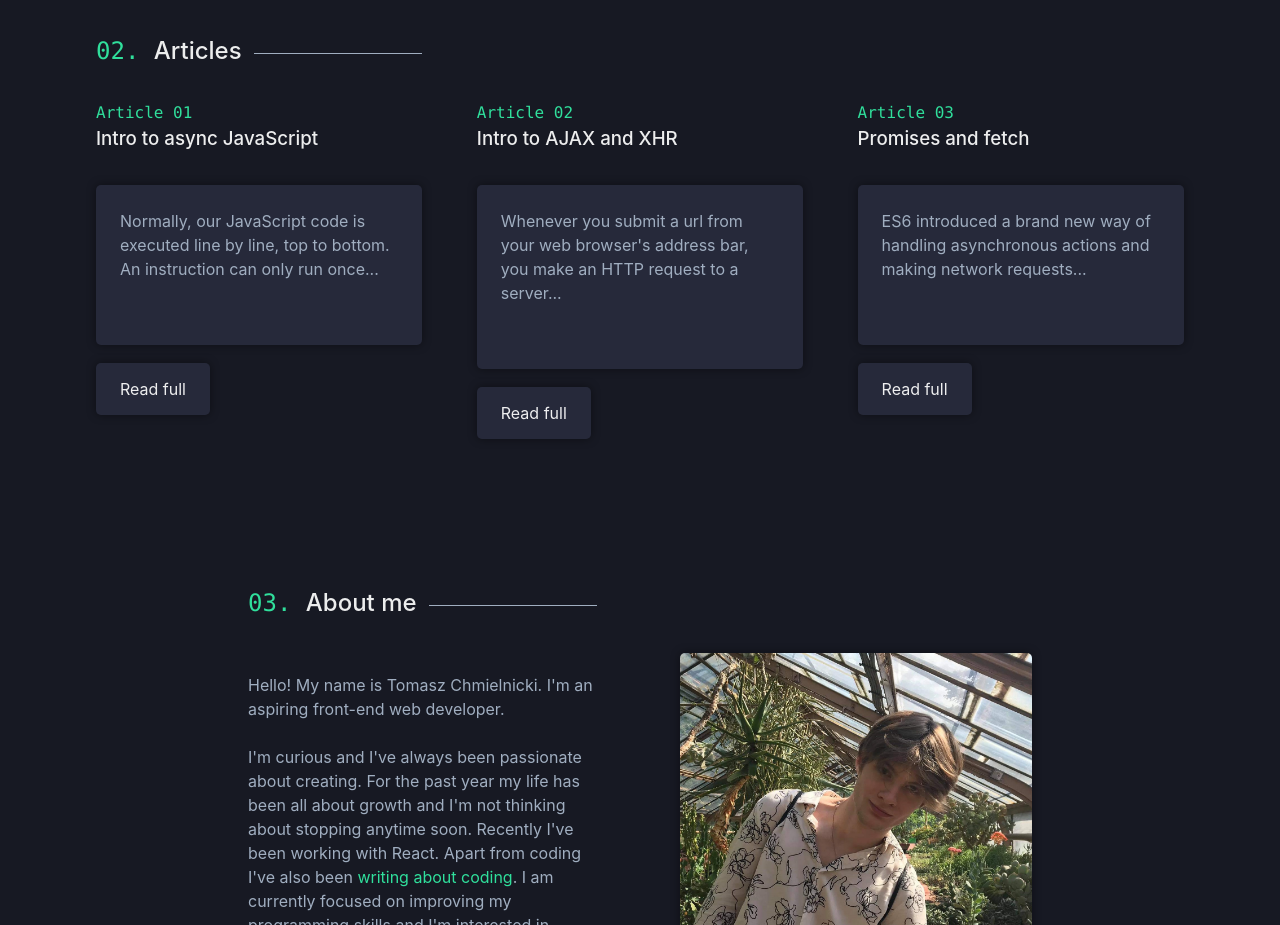
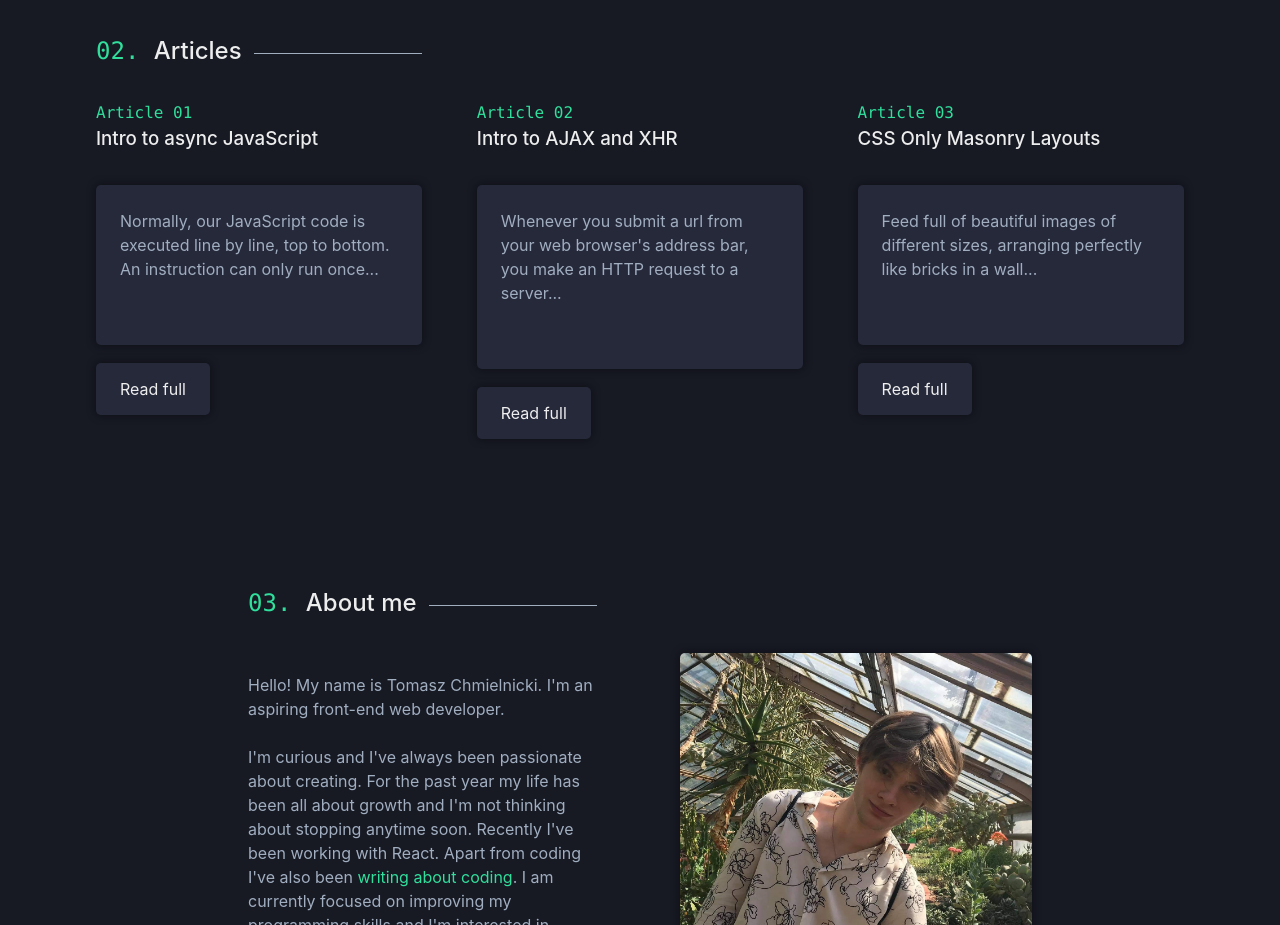
Before and after one commit to tomek-ch/portfolio-website, a plain HTML site: page index.html in a window 1280 px wide. Shown: the part 1820-2745 px from the top of the page. Drawn offline with Linux system fonts and the light colour scheme.

Commit message:
Change article

```diff
--- a/index.html
+++ b/index.html
@@ -132,12 +132,12 @@
                 <section class="article-thumbnail">
                     <header>
                         <div class="monospace">Article 03</div>
-                        <h3>Promises and fetch</h3>
+                        <h3>CSS Only Masonry Layouts</h3>
                     </header>
                     <p>
-                        ES6 introduced a brand new way of handling asynchronous actions and making network requests...
+                        Feed full of beautiful images of different sizes, arranging perfectly like bricks in a wall...
                     </p>
-                    <a class="link btn" href="https://medium.com/swlh/promises-async-await-and-fetch-network-requests-in-modern-javascript-fd0b2b384f3e">Read full</a>
+                    <a class="link btn" href="https://medium.com/swlh/3-easy-css-only-masonry-layouts-acfb64364ad6">Read full</a>
                 </section>
             </div>
         </article>
```
